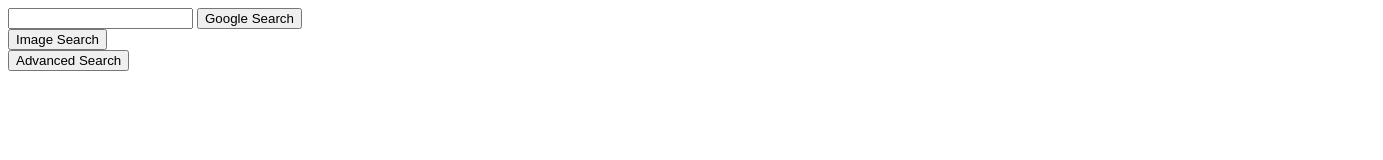
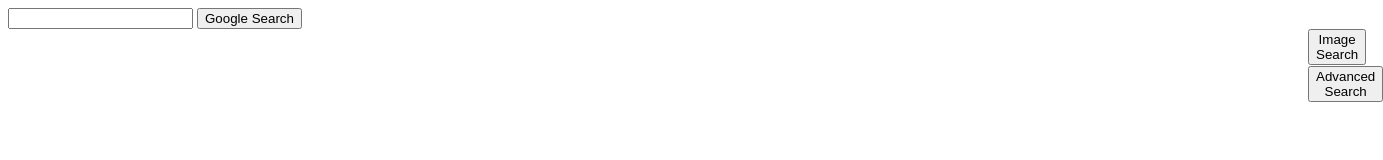
Before and after one commit to sarahtazyan/Google-Clone084, a plain HTML site: page index.html in a window 1280 px wide. Shown: the whole page, 1383 px wide, since content can reach past the window. Drawn offline with Linux system fonts and the light colour scheme.

Commit message:
adv and img placement in index.html

```diff
--- a/google.css
+++ b/google.css
@@ -1,2 +1,17 @@
-#qsearch {
+.imgsbutton {
+  display: inline-block;
+  line-height: 24px;
+  vertical-align: middle;
+  right: 0;
+  display: inline-block;
+  padding-left: 1300px;
 }
+
+.advbutton {
+  display: inline-block;
+  line-height: 24px;
+  vertical-align: middle;
+  right: 0;
+  display: inline-block;
+  padding-left: 1300px;
+}
```
